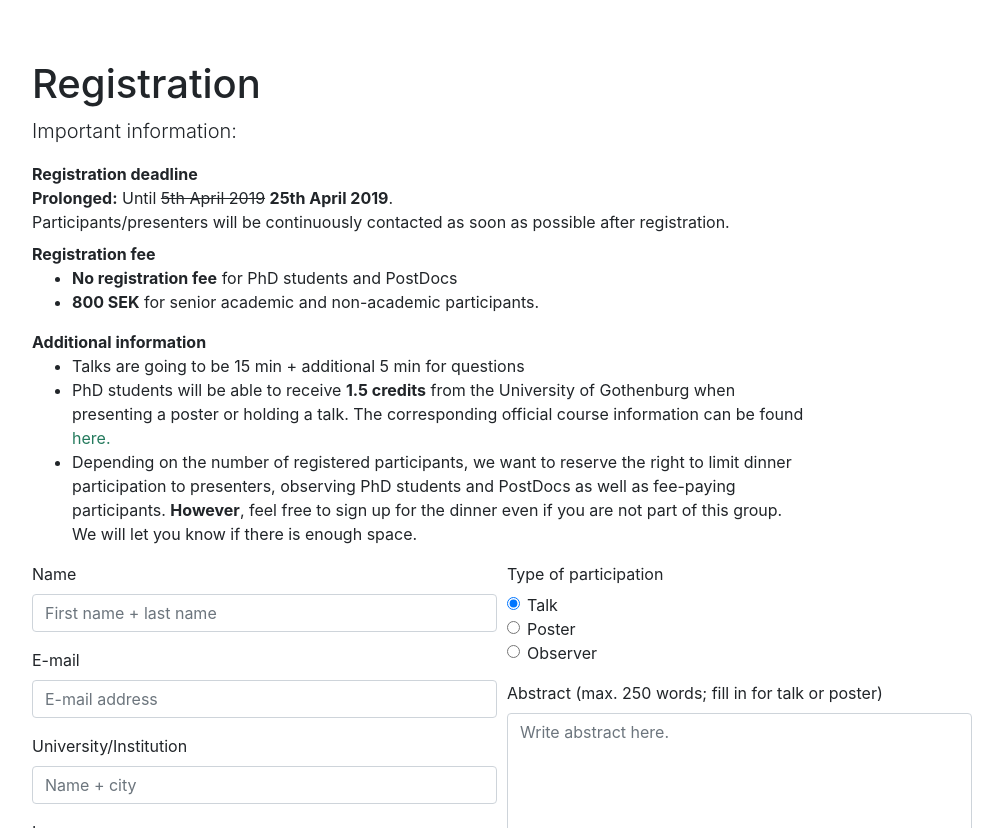
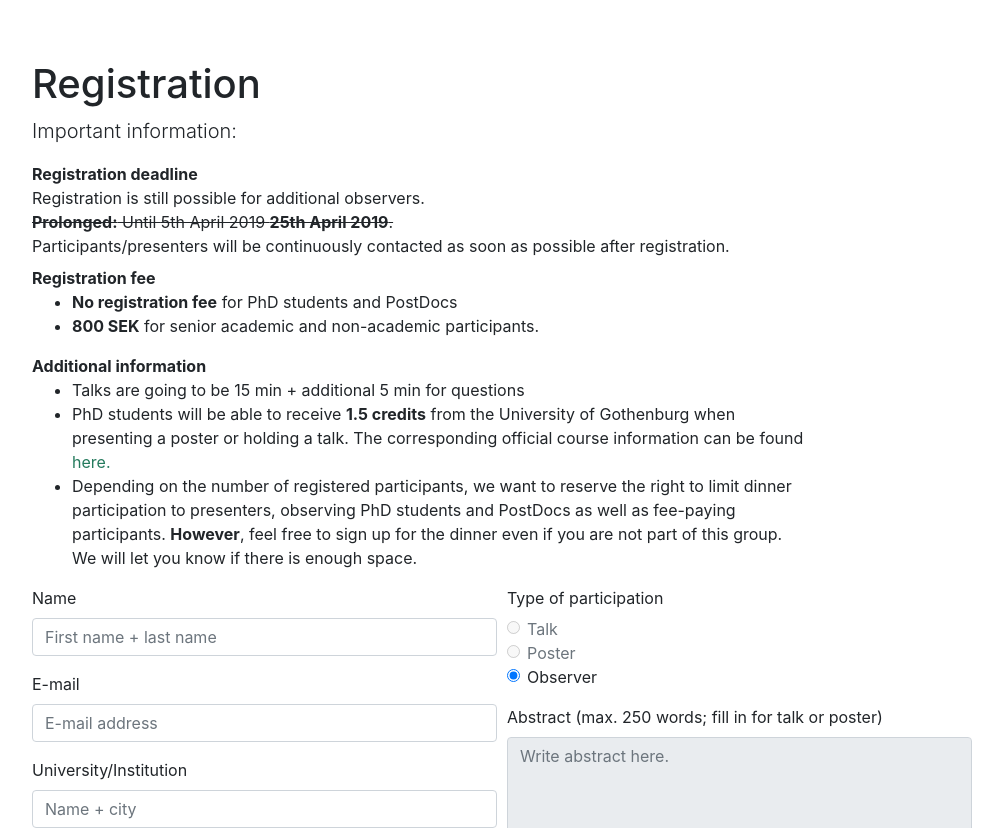
Before and after one commit to mbmworkshop/mbm, a Jekyll site: the page built from index.html, in a window 1280 px wide and 900 px high, scrolled down 15698 px, cut to the strip 72-900 px from the top of the window. Shown: the whole strip, without its empty margins (138-1141 px from the left). Built offline with Jekyll 4.4.1, drawn with Linux system fonts in a browser that asks for light colours; nearby versions of some CDN libraries.

Commit message:
Made registration only possible for observers

```diff
--- a/_includes/registration.html
+++ b/_includes/registration.html
@@ -11,7 +11,9 @@
     <dl>
       <dt>Registration deadline</dt>
       <dd>
-        <strong>Prolonged:</strong> Until <del>5th April 2019</del> <strong>25th April 2019</strong>.
+        Registration is still possible for additional observers.<br>
+        <del>
+        <strong>Prolonged:</strong> Until <del>5th April 2019</del> <strong>25th April 2019</strong>.</del>
         <br>
         Participants/presenters will be continuously contacted as soon as
         possible after registration.
@@ -90,21 +92,21 @@
           <legend class="col-form-label pt-0">Type of participation</legend>
           <div class="form-group">
             <div class="form-check">
-              <input class="form-check-input" type="radio" name="regInputPresentationForm" id="regInputTalk" value="Talk" required checked>
+              <input class="form-check-input" type="radio" name="regInputPresentationForm" id="regInputTalk" value="Talk" required disabled>
               <label class="form-check-label" for="regInputTalk">Talk</label>
             </div>
             <div class="form-check">
-              <input class="form-check-input" type="radio" name="regInputPresentationForm" id="regInputPoster" value="Poster" required>
+              <input class="form-check-input" type="radio" name="regInputPresentationForm" id="regInputPoster" value="Poster" required disabled>
               <label class="form-check-label" for="regInputPoster">Poster</label>
             </div>
             <div class="form-check">
-              <input class="form-check-input" type="radio" name="regInputPresentationForm" id="regInputObserver" value="Observer" required>
+              <input class="form-check-input" type="radio" name="regInputPresentationForm" id="regInputObserver" value="Observer" required checked>
               <label class="form-check-label" for="regInputObserver">Observer</label>
             </div>
           </div>
           <div class="form-group">
             <label for="regInputAbstract">Abstract (max. 250 words; fill in for talk or poster)</label>
-            <textarea class="form-control" name="regInputAbstract" id="regInputAbstract" rows="14" placeholder="Write abstract here."></textarea>
+            <textarea class="form-control" name="regInputAbstract" id="regInputAbstract" rows="14" placeholder="Write abstract here." disabled></textarea>
             <small id="regInputAbstractWordCount" class="form-text text-muted">Word count: 0</small>
             <div class="invalid-feedback" id="regInputAbstractInvalidFeedback"></div>
           </div>
```
